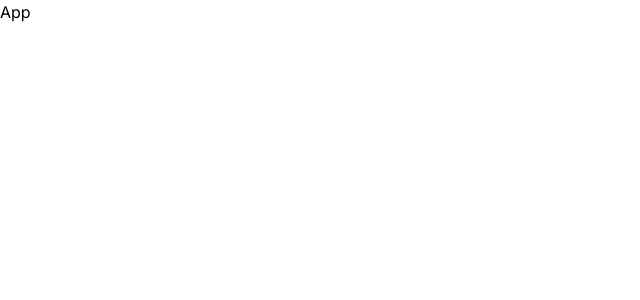
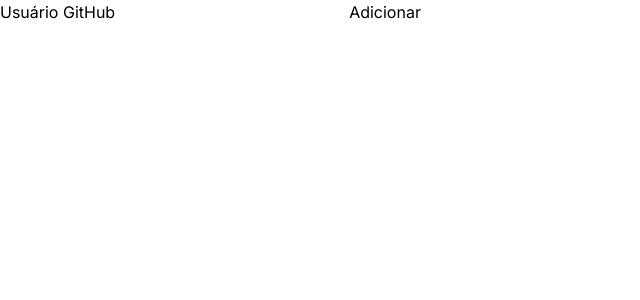
Before and after one commit to MatheusTG/github-cards, a Next.js app: page / in a window 1280 px wide. Shown: the top 300 px of the page, without its empty margins (0-640 px from the left). Built offline with nearby package versions, Linux system fonts and the light colour scheme.

Commit message:
SearchForm component

```diff
--- /dev/null
+++ b/src/app/components/SearchForm.tsx
@@ -0,0 +1,35 @@
+"use client";
+
+import React from "react";
+
+export default function SearchForm() {
+  const [value, setValue] = React.useState("");
+
+  function handleSubmit(event: React.FormEvent<HTMLFormElement>) {
+    event.preventDefault();
+
+    const usersLocal = window.localStorage.getItem("users");
+
+    let usersList = [];
+    if (usersLocal) {
+      usersList = JSON.parse(usersLocal);
+    }
+    usersList.push(value);
+    window.localStorage.setItem("users", JSON.stringify(usersList));
+    setValue("");
+  }
+
+  return (
+    <form onSubmit={handleSubmit}>
+      <label htmlFor="user">Usuário GitHub</label>
+      <input
+        type="text"
+        id="user"
+        name="user"
+        value={value}
+        onChange={({ target }) => setValue(target.value)}
+      />
+      <button type="submit">Adicionar</button>
+    </form>
+  );
+}
--- a/src/app/page.tsx
+++ b/src/app/page.tsx
@@ -1,7 +1,9 @@
+import SearchForm from "./components/SearchForm";
+
 export default async function AppPage() {
   return (
     <main>
-      <h1>App</h1>
+      <SearchForm />
     </main>
   );
 }
```
